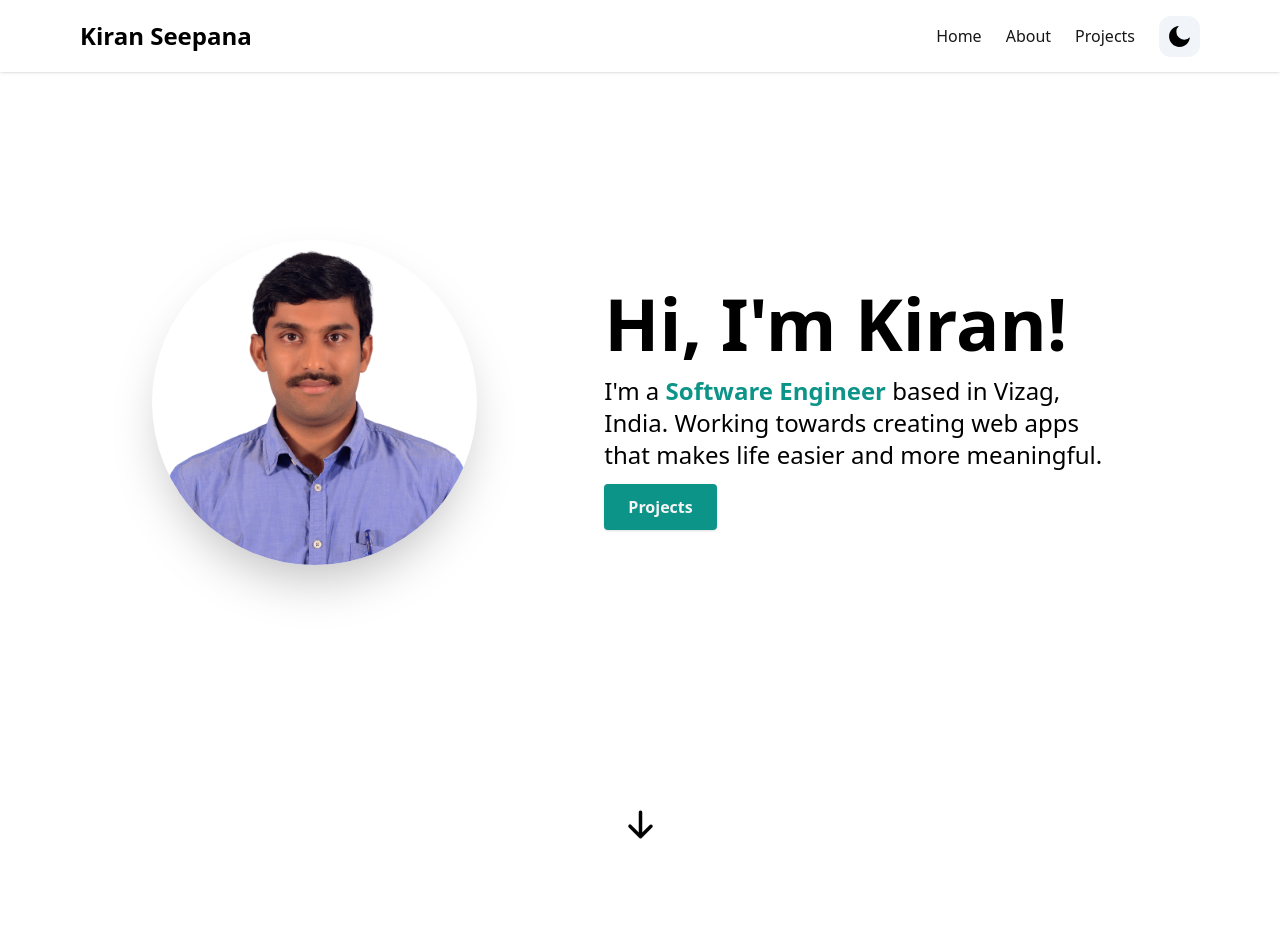
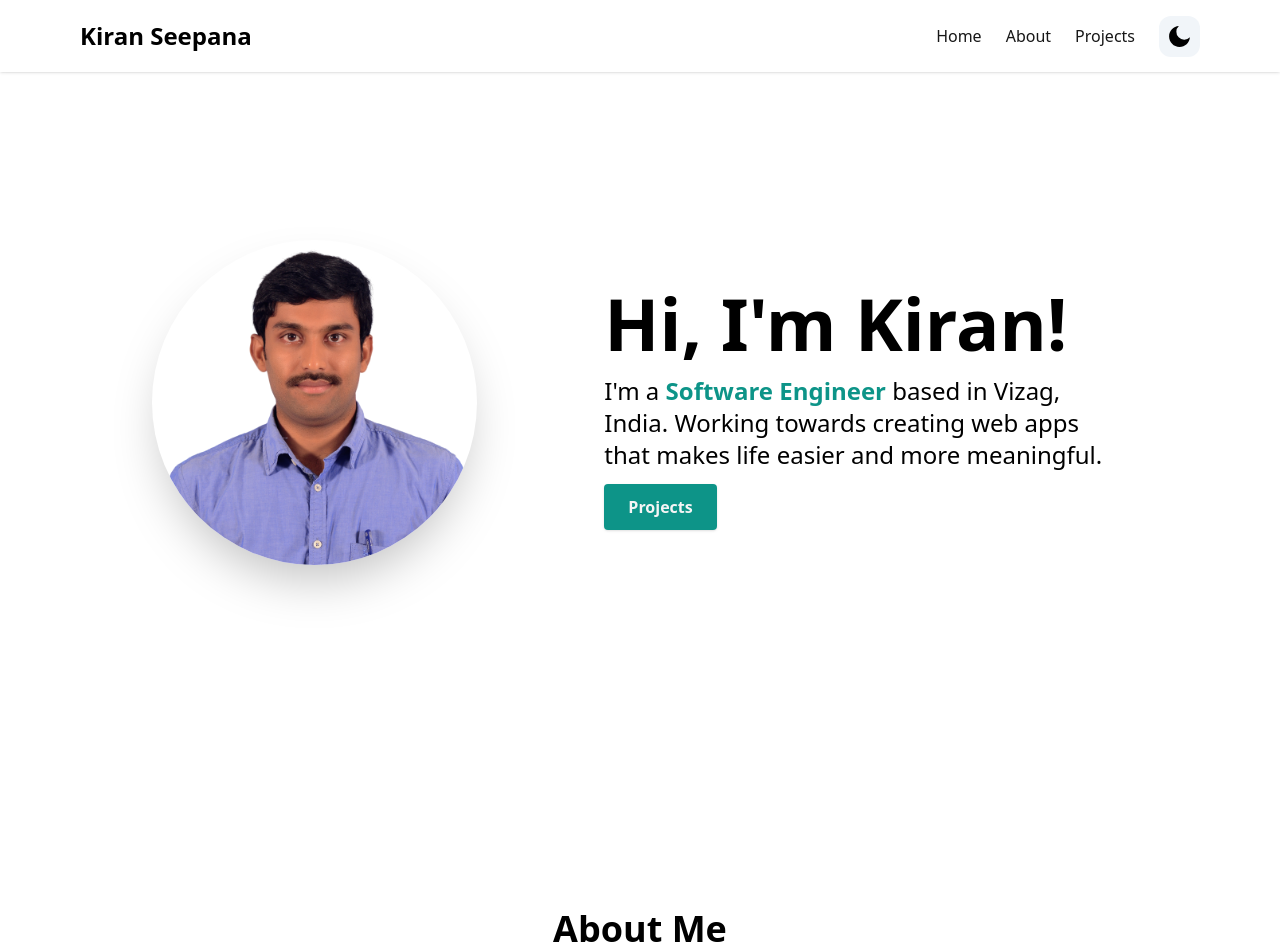
Before and after one commit to kirans0325/my_portfolio, a Next.js app: page / in a window 1280 px wide. Shown: the top 948 px of the page. Built offline with nearby package versions, Linux system fonts and the light colour scheme.

Commit message:
fixed HeroSection component

```diff
--- a/components/HeroSection.tsx
+++ b/components/HeroSection.tsx
@@ -2,7 +2,6 @@
 import React from "react";
 import Image from "next/image";
 import { Link } from "react-scroll/modules";
-import { HiArrowDown } from "react-icons/hi";
 
 const HeroSection = () => {
   return (
@@ -50,9 +49,7 @@ const HeroSection = () => {
           smooth={true}
           offset={-100}
           duration={500}
-        >
-          <HiArrowDown size={35} className="animate-bounce" />
-        </Link>
+        ></Link>
       </div>
     </section>
   );
```
